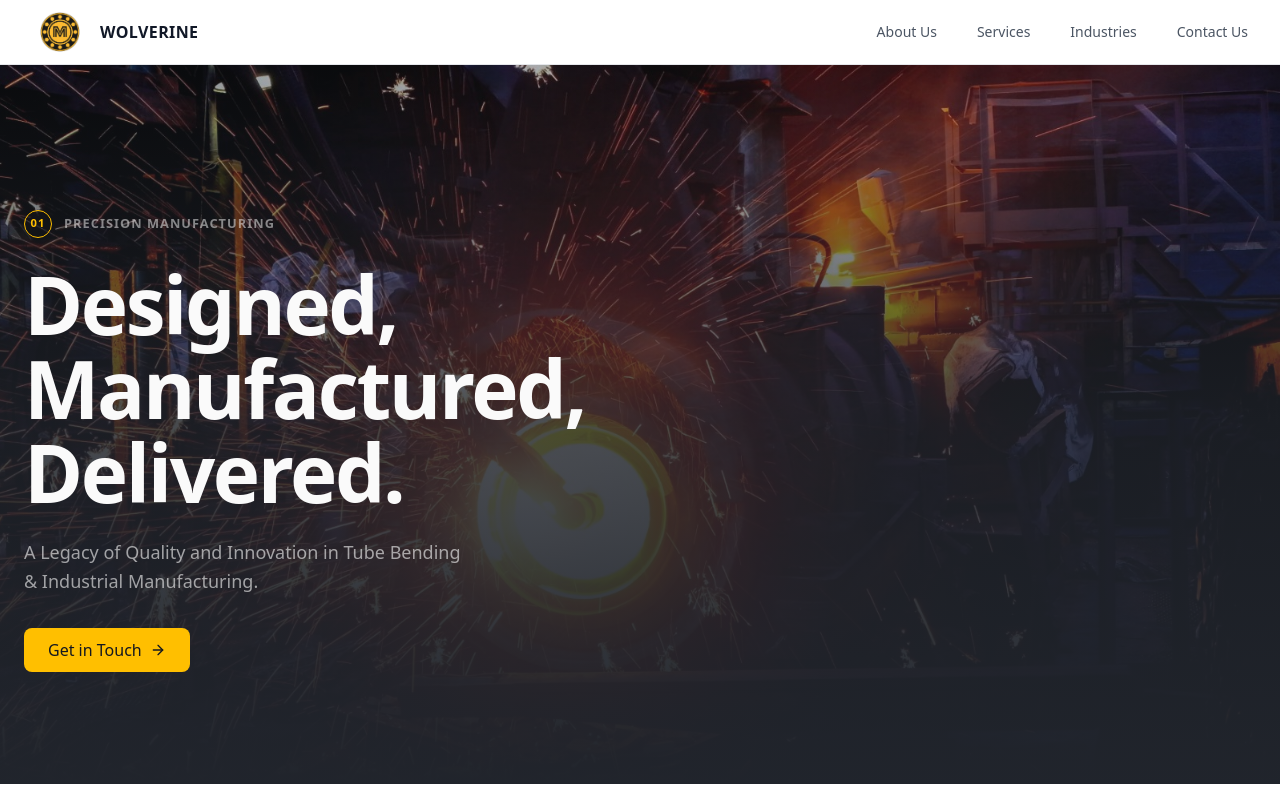
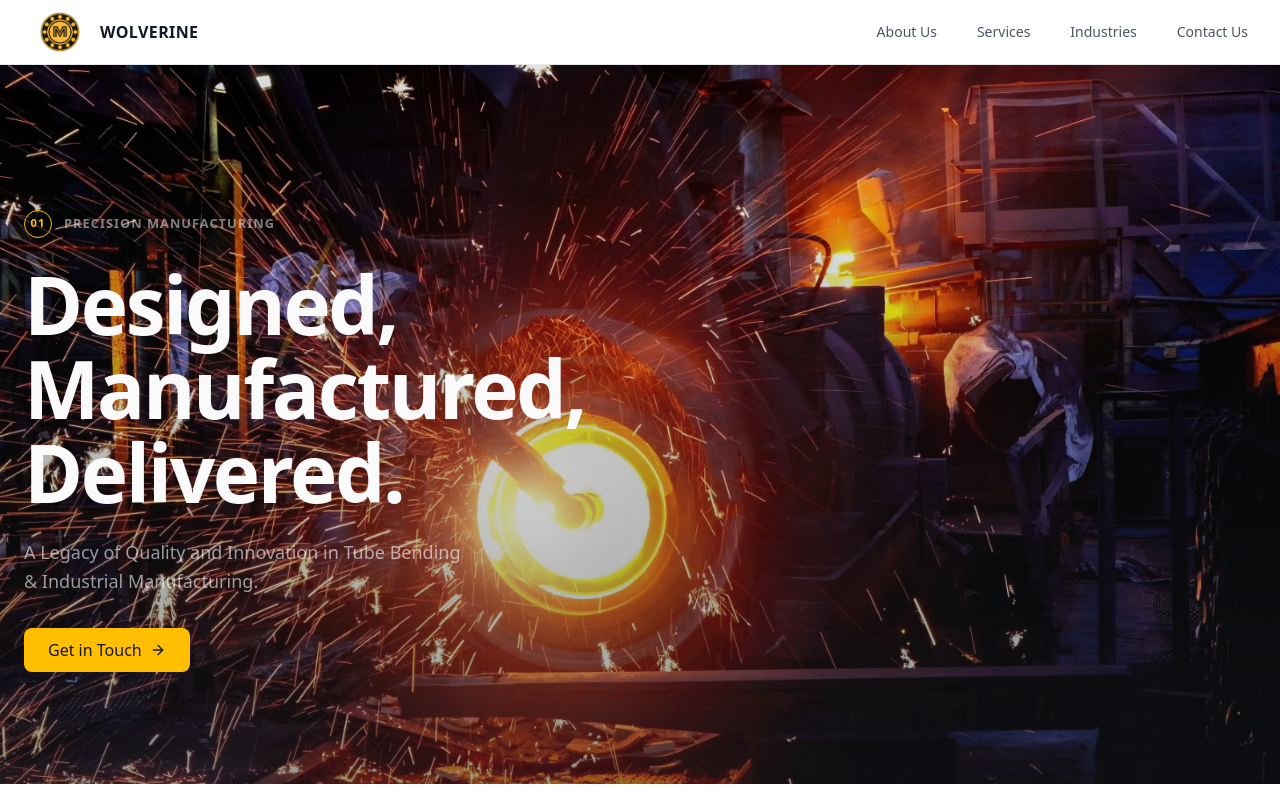
Before and after one commit to shubhampersia/wolverine-v2, a React (Vite) app: page / in a window 1280 px wide. Shown: the top 800 px of the page. Built offline with nearby package versions, Linux system fonts and the light colour scheme; the HTML template or start-up script is replaced by a standard one.

Commit message:
fixed banner

```diff
--- a/src/pages/Index.tsx
+++ b/src/pages/Index.tsx
@@ -41,8 +41,7 @@ const Index = () => {
             alt="Wolverine manufacturing facility"
             className="w-full h-full object-cover"
           />
-          <div className="absolute inset-0 bg-gradient-to-t from-secondary via-secondary/80 to-secondary/30" />
-        </div>
+<div className="absolute inset-0 bg-gradient-to-t from-secondary/40 via-secondary/20 to-transparent" />        </div>
         <div className="relative max-w-7xl mx-auto px-6 pb-20 lg:pb-28 w-full">
           <div className="grid grid-cols-12 gap-6">
             <div className="col-span-12 lg:col-span-8">
```
